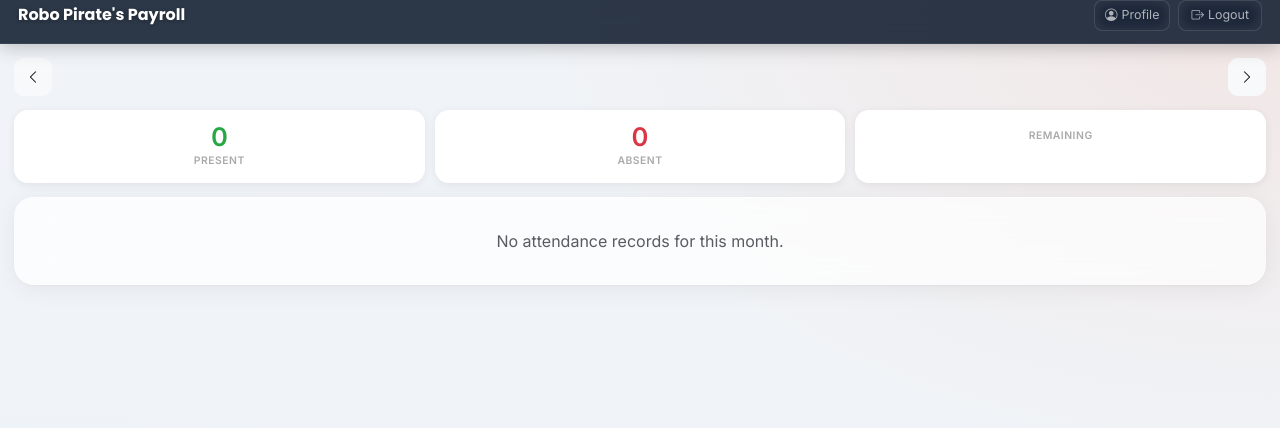
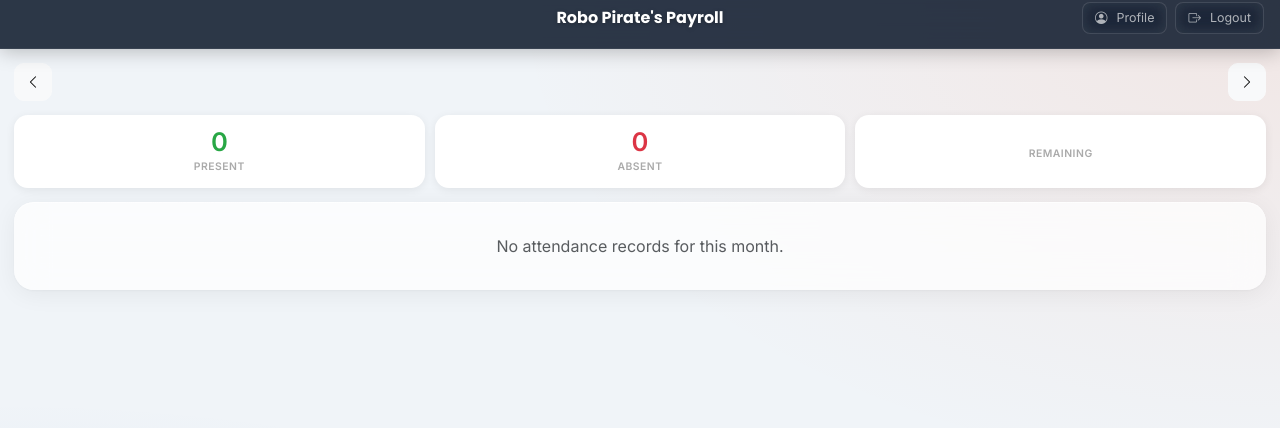
Before and after one commit to robopirate/Payroll-App, a Python web app: template templates/portal/attendance.html in a window 1280 px wide. Shown: the top 428 px of the page. Run offline with Jinja, Linux system fonts and the light colour scheme; the template is opened without the code that fills it, so the values that code supplies are empty.

Commit message:
fix(portal): align header, buttons and summary cards
- Center the header title horizontally using a 3-column grid.
- Vertically center Profile/Logout buttons and equalise their heights.
- Make .btn-touch buttons true inline-flex so icon+text stays centred.
- Vertically center content inside attendance/leaves/dashboard summary cards.

```diff
--- a/templates/portal/attendance.html
+++ b/templates/portal/attendance.html
@@ -10,6 +10,7 @@
     min-width: 0; background: white; border-radius: 14px;
     padding: 14px 8px; text-align: center;
     box-shadow: 0 2px 10px rgba(0,0,0,0.07);
+    display: flex; flex-direction: column; align-items: center; justify-content: center;
   }
   .summary-box .num { font-size: 1.6rem; font-weight: 800; line-height: 1; }
   .summary-box .lbl { font-size: 0.65rem; font-weight: 700; text-transform: uppercase; letter-spacing: 0.5px; color: #aaa; margin-top: 4px; }
--- a/templates/portal/base.html
+++ b/templates/portal/base.html
@@ -50,16 +50,24 @@
       backdrop-filter: blur(20px);
       -webkit-backdrop-filter: blur(20px);
       color: white;
-      padding: 12px 18px;
+      padding: 12px 16px;
       padding-top: env(safe-area-inset-top, 12px);
       position: sticky;
       top: 0;
       z-index: 300;
       box-shadow: 0 2px 20px rgba(0,0,0,0.25);
+      display: grid;
+      grid-template-columns: 1fr auto 1fr;
+      align-items: center;
+      border-bottom: 1px solid rgba(255, 255, 255, 0.06);
+    }
+    .header-brand {
       display: flex;
+      flex-direction: column;
       align-items: center;
-      justify-content: space-between;
-      border-bottom: 1px solid rgba(255, 255, 255, 0.06);
+      justify-content: center;
+      grid-column: 2;
+      min-height: 36px;
     }
     .portal-header .app-name {
       font-family: 'Poppins', sans-serif;
@@ -67,12 +75,14 @@
       font-size: 1rem;
       color: white;
       text-shadow: 0 1px 4px rgba(0,0,0,0.3);
+      line-height: 1.2;
+      text-align: center;
     }
     @media (max-width: 400px) {
-      .portal-header .app-name { font-size: 0.9rem; }
+      .portal-header .app-name { font-size: 0.85rem; }
     }
     .portal-header .emp-name {
-      font-size: 0.68rem;
+      font-size: 0.65rem;
       color: var(--accent-orange);
       margin-top: 2px;
       font-weight: 500;
@@ -80,47 +90,42 @@
       white-space: nowrap;
       overflow: hidden;
       text-overflow: ellipsis;
-      max-width: 150px;
+      max-width: 140px;
+      line-height: 1.2;
+      text-align: center;
     }
-    .portal-logout-btn {
+    .header-actions { grid-column: 3; justify-self: end; display: flex; align-items: center; }
+    .portal-logout-btn,
+    .portal-profile-btn {
+      display: inline-flex;
+      align-items: center;
+      justify-content: center;
+      gap: 5px;
       color: rgba(255,255,255,0.65);
       border: 1px solid rgba(255,255,255,0.12);
       background: rgba(255,255,255,0.05);
       backdrop-filter: blur(8px);
-      padding: 5px 12px;
+      padding: 6px 12px;
       border-radius: 8px;
       font-size: 0.78rem;
+      line-height: 1;
       text-decoration: none;
-      transition: all 0.2s;
+      transition: background 0.2s, color 0.2s, border-color 0.2s;
       white-space: nowrap;
+      height: 32px;
+      vertical-align: middle;
     }
-    .portal-logout-btn:hover {
-      background: rgba(255,255,255,0.12);
-      color: white;
-      border-color: rgba(255,255,255,0.2);
-    }
-    .portal-profile-btn {
-      color: rgba(255,255,255,0.65);
-      border: 1px solid rgba(255,255,255,0.12);
-      background: rgba(255,255,255,0.05);
-      backdrop-filter: blur(8px);
-      padding: 5px 10px;
-      border-radius: 8px;
-      font-size: 0.78rem;
-      text-decoration: none;
-      transition: all 0.2s;
-      white-space: nowrap;
-      margin-right: 8px;
-    }
+    .portal-profile-btn { margin-right: 8px; }
+    .portal-logout-btn:hover,
     .portal-profile-btn:hover {
       background: rgba(255,255,255,0.12);
       color: white;
       border-color: rgba(255,255,255,0.2);
     }
     .header-actions { display: flex; align-items: center; }
-    @media (max-width: 360px) {
+    @media (max-width: 400px) {
       .portal-logout-btn span, .portal-profile-btn span { display: none; }
-      .portal-logout-btn, .portal-profile-btn { padding: 5px 8px; }
+      .portal-logout-btn, .portal-profile-btn { padding: 6px 8px; width: 32px; }
     }
 
     /* Glassmorphism Bottom Navigation */
@@ -319,6 +324,11 @@
       border-radius: 14px;
       font-size: 0.95rem;
       backdrop-filter: blur(8px);
+      display: inline-flex !important;
+      align-items: center;
+      justify-content: center;
+      gap: 6px;
+      line-height: 1;
     }
 
     .form-control:focus, .form-select:focus {
@@ -361,7 +371,7 @@
 <div id="page-loader"><div class="spinner"></div><div class="brand">Robo Pirate's Payroll</div></div>
 
 <header class="portal-header">
-  <div>
+  <div class="header-brand">
     <div class="app-name">Robo Pirate's Payroll</div>
     {% if current_user.is_authenticated and current_user.employee_id %}
       <div class="emp-name" id="hdr-emp-name">Employee Portal</div>
--- a/templates/portal/dashboard.html
+++ b/templates/portal/dashboard.html
@@ -49,7 +49,7 @@
 
   .leave-stats { display: grid; grid-template-columns: repeat(2, 1fr); gap: 12px; margin-bottom: 20px; padding-bottom: 8px; }
   @media (min-width: 480px) { .leave-stats { grid-template-columns: repeat(auto-fit, minmax(120px, 1fr)); } }
-  .leave-stat-card { background: rgba(255, 255, 255, 0.72); backdrop-filter: blur(16px); border-radius: 20px; text-align: center; padding: 16px 12px; box-shadow: 0 4px 16px rgba(0,0,0,0.06), inset 0 1px 0 rgba(255,255,255,0.6); border: 1px solid rgba(255,255,255,0.5); transition: transform 0.2s, box-shadow 0.2s; }
+  .leave-stat-card { background: rgba(255, 255, 255, 0.72); backdrop-filter: blur(16px); border-radius: 20px; text-align: center; padding: 16px 12px; box-shadow: 0 4px 16px rgba(0,0,0,0.06), inset 0 1px 0 rgba(255,255,255,0.6); border: 1px solid rgba(255,255,255,0.5); transition: transform 0.2s, box-shadow 0.2s; display: flex; flex-direction: column; align-items: center; justify-content: center; }
   .leave-stat-card:active { transform: scale(0.98); }
   @media (prefers-reduced-motion: no-preference) {
     .leave-stat-card { animation: cardSlideUp 0.5s ease-out both; }
--- a/templates/portal/leaves.html
+++ b/templates/portal/leaves.html
@@ -4,7 +4,7 @@
 <style>
 .balance-grid { display: grid; grid-template-columns: repeat(2, 1fr); gap: 10px; margin-bottom: 14px; }
 @media (min-width: 480px) { .balance-grid { grid-template-columns: repeat(auto-fit, minmax(130px, 1fr)); } }
-.balance-card { background: rgba(255,255,255,0.72); backdrop-filter: blur(16px); border-radius: 20px; padding: 14px 10px; text-align: center; box-shadow: 0 4px 16px rgba(0,0,0,0.05), inset 0 1px 0 rgba(255,255,255,0.6); border: 1px solid rgba(255,255,255,0.5); transition: transform 0.2s, box-shadow 0.2s; }
+.balance-card { background: rgba(255,255,255,0.72); backdrop-filter: blur(16px); border-radius: 20px; padding: 14px 10px; text-align: center; box-shadow: 0 4px 16px rgba(0,0,0,0.05), inset 0 1px 0 rgba(255,255,255,0.6); border: 1px solid rgba(255,255,255,0.5); transition: transform 0.2s, box-shadow 0.2s; display: flex; flex-direction: column; align-items: center; justify-content: center; }
 .balance-card:active { transform: scale(0.98); }
 .balance-card .num { font-size: 1.7rem; font-weight: 800; color: #1565C0; line-height: 1; }
 .balance-card .used { font-size: 0.68rem; color: #aaa; margin-top: 2px; }
```
